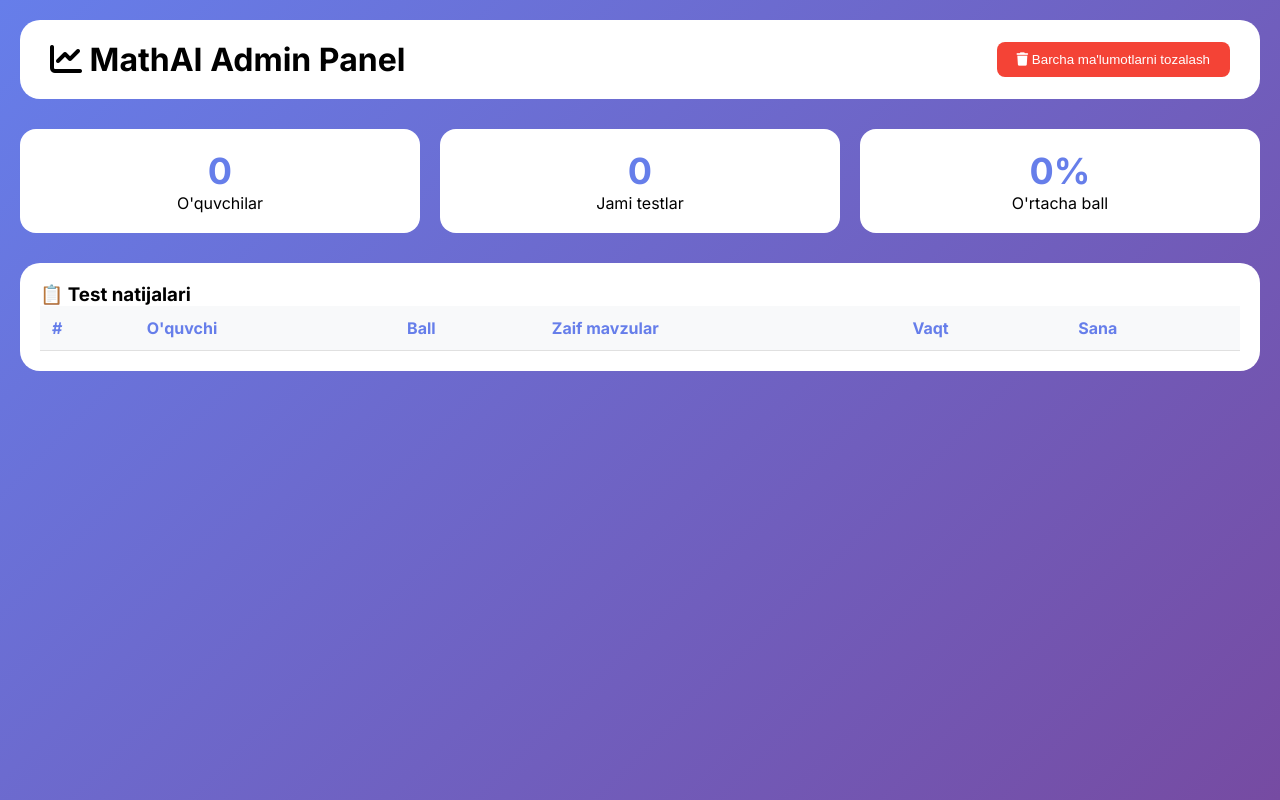
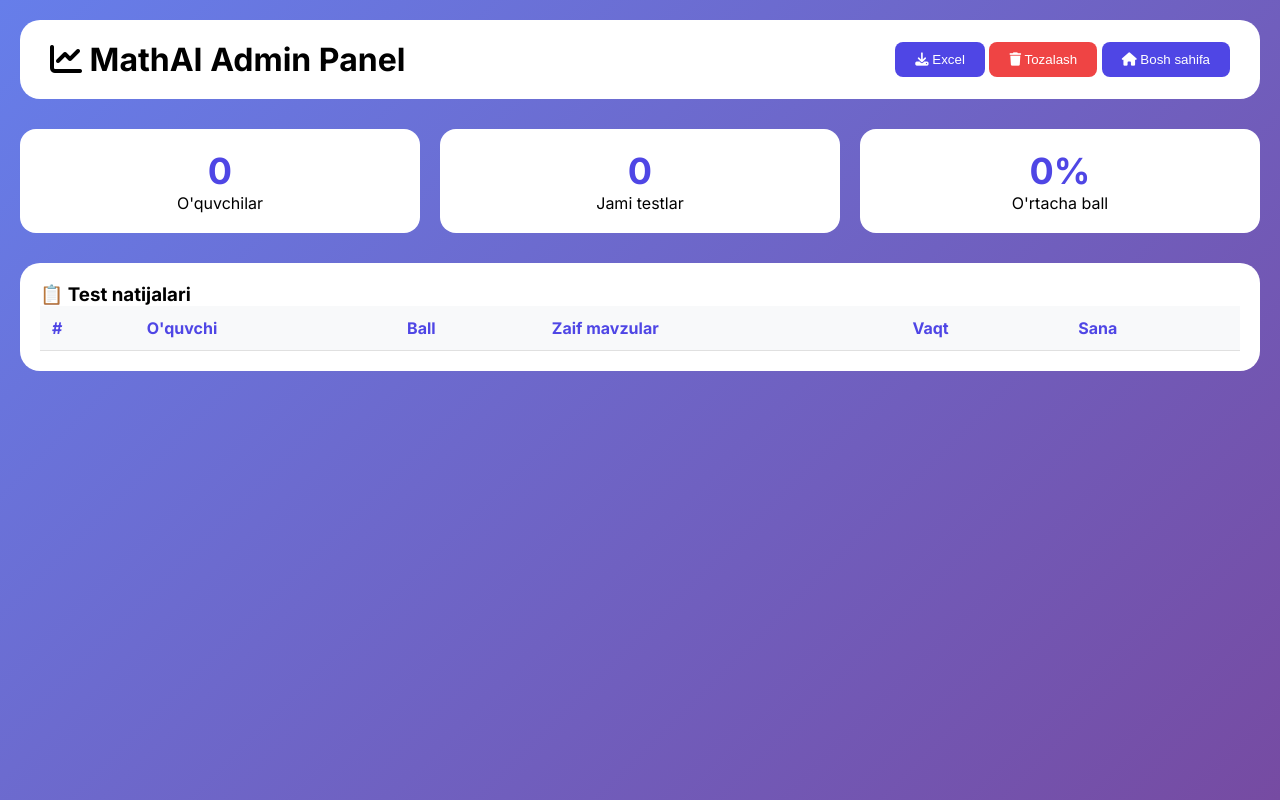
Before and after one commit to mrarslonbe22-create/metaAI, a website: page public/admin.html in a window 1280 px wide. Drawn offline with Linux system fonts and the light colour scheme.

Commit message:
Refactor admin panel styles and add export button

```diff
--- a/public/admin.html
+++ b/public/admin.html
@@ -7,7 +7,7 @@
     <link href="https://fonts.googleapis.com/css2?family=Inter:wght@300;400;500;600;700&display=swap" rel="stylesheet">
     <link rel="stylesheet" href="https://cdnjs.cloudflare.com/ajax/libs/font-awesome/6.4.0/css/all.min.css">
     <style>
-        * { margin: 0; padding: 0; box-sizing: border-box; }
+        * { margin:0; padding:0; box-sizing:border-box; }
         body {
             font-family: 'Inter', sans-serif;
             background: linear-gradient(135deg, #667eea 0%, #764ba2 100%);
@@ -37,7 +37,7 @@
             border-radius: 16px;
             text-align: center;
         }
-        .stat-card .number { font-size: 36px; font-weight: bold; color: #667eea; }
+        .stat-card .number { font-size: 36px; font-weight: bold; color: #4f46e5; }
         .table-container {
             background: white;
             border-radius: 20px;
@@ -46,9 +46,17 @@
         }
         table { width: 100%; border-collapse: collapse; }
         th, td { padding: 12px; text-align: left; border-bottom: 1px solid #e0e0e0; }
-        th { background: #f8f9fa; color: #667eea; }
+        th { background: #f8f9fa; color: #4f46e5; }
         .btn-danger {
-            background: #f44336;
+            background: #ef4444;
+            color: white;
+            border: none;
+            padding: 10px 20px;
+            border-radius: 8px;
+            cursor: pointer;
+        }
+        .btn-primary {
+            background: #4f46e5;
             color: white;
             border: none;
             padding: 10px 20px;
@@ -64,7 +72,11 @@
     <div class="container">
         <div class="header">
             <h1><i class="fas fa-chart-line"></i> MathAI Admin Panel</h1>
-            <button class="btn-danger" onclick="clearAllData()"><i class="fas fa-trash"></i> Barcha ma'lumotlarni tozalash</button>
+            <div>
+                <button class="btn-primary" onclick="exportToExcel()"><i class="fas fa-download"></i> Excel</button>
+                <button class="btn-danger" onclick="clearAllData()"><i class="fas fa-trash"></i> Tozalash</button>
+                <button class="btn-primary" onclick="window.location.href='/'"><i class="fas fa-home"></i> Bosh sahifa</button>
+            </div>
         </div>
 
         <div class="stats-grid">
@@ -93,9 +105,10 @@
             document.getElementById("avgScore").innerText = Math.round(avg) + "%";
 
             const tbody = document.getElementById("resultsTable");
-            tbody.innerHTML = results.reverse().map((r,i) => `
+            tbody.innerHTML = results.reverse().slice(0, 50).map((r,i) => `
                 <tr>
-                    <td>${i+1}</td><td>${r.name}</td>
+                    <td>${i+1}</td>
+                    <td>${r.name}</td>
                     <td>${r.score}/${r.maxScore}</td>
                     <td>${r.weakTopics?.join(", ") || "-"}</td>
                     <td>${r.timeSpent} sek</td>
@@ -113,6 +126,19 @@
             }
         }
 
+        function exportToExcel() {
+            const results = JSON.parse(localStorage.getItem("mathai_results")) || [];
+            let csv = "№,O'quvchi,Ball,Zaif mavzular,Vaqt,Sana\n";
+            results.forEach((r,i) => {
+                csv += `${i+1},${r.name},${r.score}/${r.maxScore},"${r.weakTopics?.join(", ") || ""}",${r.timeSpent} sek,${r.date}\n`;
+            });
+            const blob = new Blob(["\uFEFF" + csv], { type: "text/csv;charset=utf-8;" });
+            const link = document.createElement("a");
+            link.href = URL.createObjectURL(blob);
+            link.download = "mathai_results.csv";
+            link.click();
+        }
+
         loadData();
     </script>
 </body>
```
